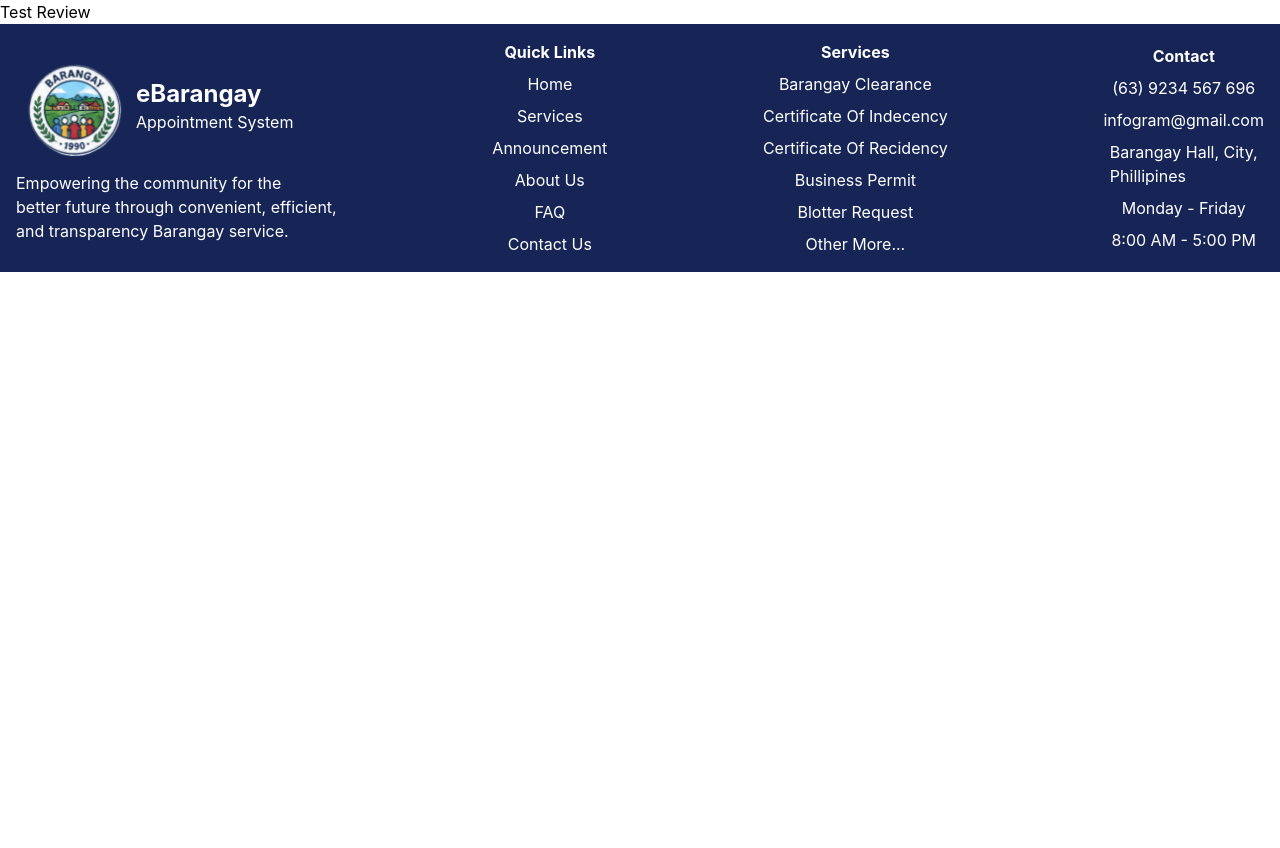
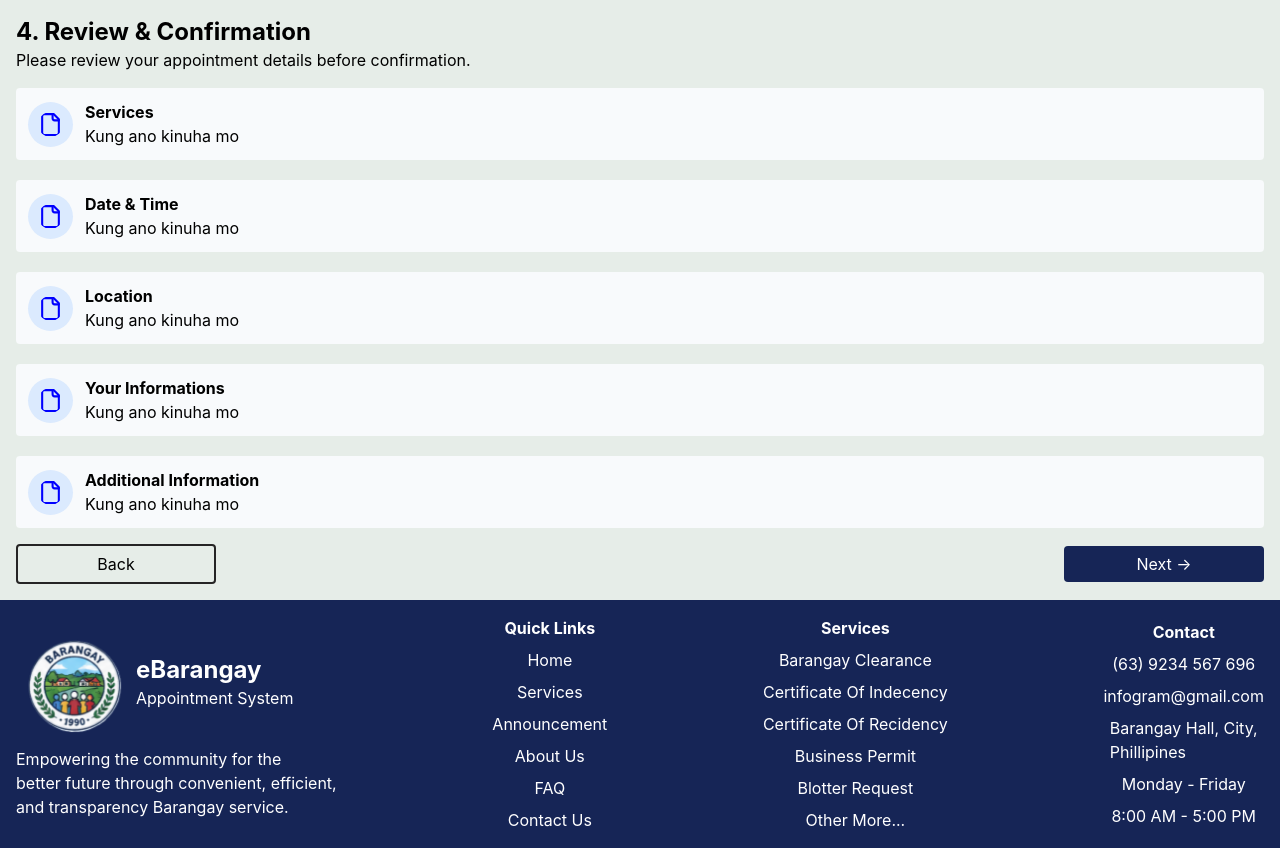
Before and after one commit to ReiMoon72/eBarangay-Appointment-System, a Vue app: page /userconfirm in a window 1280 px wide. Before the commit the page ends 800 px from the top, so only its background shows below. Built offline with nearby package versions, Linux system fonts and the light colour scheme.

Commit message:
Review & Confirm 100%

```diff
--- a/src/components/Confirmation.vue
+++ b/src/components/Confirmation.vue
@@ -1,8 +1,64 @@
 <script setup>
-
+import { File } from "@lucide/vue";
+import { ref } from "vue";
 </script>
 
 <template>
-
-    <p>Test Review</p>
+  <main class="font-inter p-2 bg-offwhite dark:bg-grayewan text-black dark:text-white">
+    <div class="p-2">
+      <b class="text-2xl">4. Review & Confirmation</b>
+      <p>Please review your appointment details before confirmation.</p>
+    </div>
+    <div class="p-2 flex flex-col gap-5 justify-center flex-wrap md:flex-col text-white">
+      <div class="flex items-center gap-3 bg-slate-50 dark:bg-graybg text-black dark:text-white p-3 rounded-sm">
+        <File color="blue" size="45" class="bg-blue-100 p-2.5 rounded-full" />
+        <div>
+          <b>Services</b>
+          <p>Kung ano kinuha mo</p>
+        </div>
+      </div>
+      <div class="flex items-center gap-3 bg-slate-50 dark:bg-graybg text-black dark:text-white p-3 rounded-sm">
+        <File color="blue" size="45" class="bg-blue-100 p-2.5 rounded-full" />
+        <div>
+          <b>Date & Time</b>
+          <p>Kung ano kinuha mo</p>
+        </div>
+      </div>
+      <div class="flex items-center gap-3 bg-slate-50 dark:bg-graybg text-black dark:text-white p-3 rounded-sm">
+        <File color="blue" size="45" class="bg-blue-100 p-2.5 rounded-full" />
+        <div>
+          <b>Location</b>
+          <p>Kung ano kinuha mo</p>
+        </div>
+      </div>
+      <div class="flex items-center gap-3 bg-slate-50 dark:bg-graybg text-black dark:text-white p-3 rounded-sm">
+        <File color="blue" size="45" class="bg-blue-100 p-2.5 rounded-full" />
+        <div>
+          <b>Your Informations</b>
+          <p>Kung ano kinuha mo</p>
+        </div>
+      </div>
+      <div class="flex items-center gap-3 bg-slate-50 dark:bg-graybg text-black dark:text-white p-3 rounded-sm">
+        <File color="blue" size="45" class="bg-blue-100 p-2.5 rounded-full" />
+        <div>
+          <b>Additional Information</b>
+          <p>Kung ano kinuha mo</p>
+        </div>
+      </div>
+    </div>
+    <div class="flex justify-between items-center p-2 flex-wrap">
+      <button
+        class="border-2 border-graybg p-1.5 w-50 cursor-pointer rounded-sm dark:text-white text-black"
+        @click="Back"
+      >
+        Back
+      </button>
+      <button
+        class="bg-blue-950 p-1.5 w-50 cursor-pointer rounded-sm text-white"
+        @click="GoInfo"
+      >
+        Next →
+      </button>
+    </div>
+  </main>
 </template>
--- a/src/components/UserInformation.vue
+++ b/src/components/UserInformation.vue
@@ -9,12 +9,12 @@ const router = useRouter();
 
 //Btn
 const GoInfo = () => {
-    Info.value = false
-    Confirm.value = true
+  Info.value = false;
+  Confirm.value = true;
 };
 
 const Back = () => {
-    router.back();
+  router.back();
 };
 </script>
 
```
